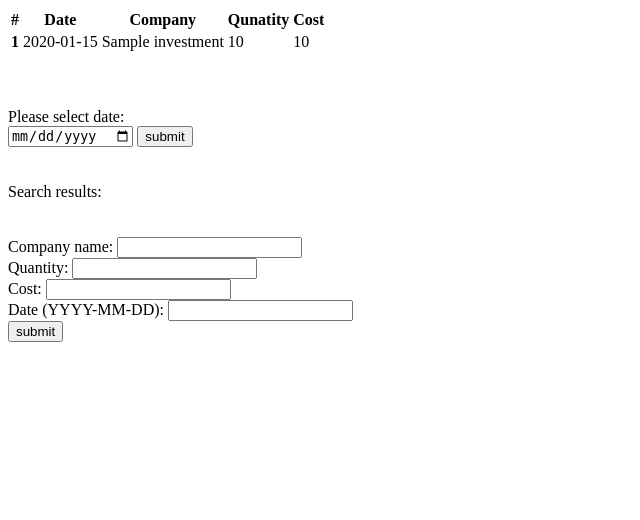
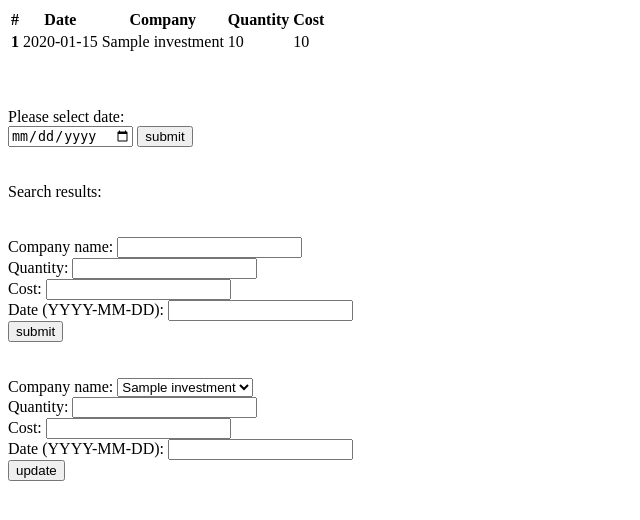
Before and after one commit to naho18/C-portfolio, a Flask app: a page that uses templates/base.html in a window 1280 px wide. Shown: the top 520 px of the page, without its empty margins (0-640 px from the left). Run offline with Flask 2, Linux system fonts and the light colour scheme; tables that the repository leaves empty hold one stand-in row (values such as "Sample post"); some libraries are stand-ins or nearby versions.

Commit message:
revised add inv function, added update function

```diff
--- a/server.py
+++ b/server.py
@@ -61,7 +61,6 @@ def register_user():
 def login_check():
     """Validates user info, takes user to home page"""
 
-    # Get user email & password from form
     user_email = request.form['email']
     user_password = request.form['password']
 
@@ -102,13 +101,6 @@ def display_homepage(user_id):
 
     user_inv = (UserInv.query.filter_by(user_id=user_id)).all()
 
-    # current_inv = []
-
-    # list of all user's investments
-    # for item in user_inv:
-    #     current_inv.append({'company': item.inv.company_name, 'quantity':
-    #         item.inv.quantity, 'cost': item.inv.cost})
-
     return render_template('user-homepage.html',
                             user_inv=user_inv)
 
@@ -118,7 +110,6 @@ def find_by_date():
     """Returns the state of all investments on a given date"""
 
     input_date = request.args.get('date')
-    print 'input date', input_date
 
     user_id = session['user']
     user_inv = (UserInv.query.filter_by(user_id=user_id)).all()
@@ -127,41 +118,71 @@ def find_by_date():
 
     for item in user_inv:
         if str(item.inv.date_of_investment) == input_date:
-            inv_by_date.append({'company': item.inv.company_name, 'quantity':
-                item.inv.quantity, 'cost': item.inv.cost})
-
-    print 'inv by date', inv_by_date
-
-    # inv_results = str(inv_by_date)
+            inv_by_date.append({"company": item.inv.company_name,
+                                "quantity": item.inv.quantity,
+                                "cost": item.inv.cost})
+    print inv_by_date
 
     return jsonify(inv_by_date)
 
 
-@app.route('/add-investment.json', methods=['POST'])
+@app.route('/add-investment.json')
 def add_investment():
     """Adds investment and updates database"""
 
-    company_name = request.form['company-name']
+    company_name = request.args.get('company-name')
     date_of_entry = datetime.datetime.today().strftime('%Y-%m-%d')
 
-    input_quantity = request.form['quantity']
-    # quantity = int(str(input_quantity).replace(',', ''))
+    input_quantity = request.args.get('quantity')
+    quantity = int(str(input_quantity).replace(',', ''))
 
-    input_cost = request.form['cost']
-    # cost = int(str(input_cost).replace(',', ''))
-    date_of_investment = request.form['inv-date']
+    input_cost = request.args.get('cost')
+    cost = int(str(input_cost).replace(',', ''))
 
-    print 'doi ', date_of_investment
+    date_of_investment = request.args.get('date')
 
-    # new_inv = Investment(date_of_investment=date_of_investment,
-    #     company_name=company_name, quantity=quantity, cost=cost)
+    new_inv = Investment(date_of_entry=date_of_entry,
+                        date_of_investment=date_of_investment,
+                        company_name=company_name,
+                        quantity=quantity,
+                        cost=cost)
 
-    # db.session.add(new_inv)
-    # db.session.commit()
+    db.session.add(new_inv)
+    db.session.commit()
+
+    user_id = session['user']
+    new_inv_id = new_inv.inv_id
+
+
+    new_userinv = UserInv(inv_id=new_inv_id,
+                            user_id=user_id)
+    db.session.add(new_userinv)
+    db.session.commit()
 
     return jsonify('investment added!')
 
 
+@app.route('/update-investment.json')
+def update_investment():
+    """Updates investment in database"""
+
+    user_id = session['user']
+    inv_id = request.args.get('update-inv')
+    input_quantity = request.args.get('quantity')
+    quantity = int(str(input_quantity).replace(',', ''))
+    input_cost = request.args.get('cost')
+    cost = int(str(input_cost).replace(',', ''))
+    date_of_investment = request.args.get('inv-date')
+
+    # Query selected investment to update
+    updated_inv = Investment.query.get(inv_id)
+    updated_inv.quantity = quantity
+    updated_inv.cost = cost
+    updated_inv.date_of_investment = date_of_investment
+
+    db.session.commit()
+
+    return redirect('/user-%s' % user_id)
 
 ##############################################################################
 
--- a/static/add-inv.js
+++ b/static/add-inv.js
@@ -2,14 +2,13 @@
 "use strict";
 
     function addNewInv(results) {
-        // display investment by date
-        console.log('hello');
         console.log(results);
-
+        window.location.reload();
     }
 
     function addInv(evt) {
         evt.preventDefault();
+
         let formInputs = {
             "company-name": $("#company-name").val(),
             "quantity": $("#quantity").val(),
@@ -17,7 +16,7 @@
             "date": $("#inv-date").val(),
         };
 
-        $.post("/add-investment.json",
+        $.get("/add-investment.json",
                formInputs,
                addNewInv);
     }
--- a/static/search-inv.js
+++ b/static/search-inv.js
@@ -4,7 +4,8 @@
     function displayInv(results) {
         // display investment by date
         console.log(results);
-        var str = JSON.stringify(results, null, 2);
+
+        var str = JSON.stringify(results, null, '\t');
         $('#search-results').html(str);
 
 
--- a/templates/base.html
+++ b/templates/base.html
@@ -2,7 +2,6 @@
 <html>
 <head>
     <title>C-Portfolio</title>
-
 
   <!-- bootstrap -->
 
@@ -11,12 +10,9 @@
 {% block styles %}
 {% endblock %}
 
-
   <!-- JavaScript/jQuery -->
   <script src="https://code.jquery.com/jquery-3.2.1.min.js"></script>
   <script type="text/javascript" src="https://d3js.org/d3.v4.min.js"></script>
-
-
 
 </head>
 
@@ -24,6 +20,5 @@
 
     {% block content %} CONTENT HERE {% endblock %}
 
-  </div>
 </body>
 </html>
--- a/templates/user-homepage.html
+++ b/templates/user-homepage.html
@@ -15,7 +15,7 @@
                   <th scope="col">#</th>
                   <th scope="col">Date</th>
                   <th scope="col">Company</th>
-                  <th scope="col">Qunatity</th>
+                  <th scope="col">Quantity</th>
                   <th scope="col">Cost</th>
                 </tr>
               </thead>
@@ -40,7 +40,6 @@
 
       <!-- search, find investment by date -->
 
-
         <div id='search-inv'>
           <form id='search-inv-form'>
             Please select date:<br>
@@ -52,7 +51,6 @@
         <br><br>
         <div id='search-results'>
           Search results: <br>
-
         </div>
 
         <script type=text/javascript src="{{
@@ -61,21 +59,40 @@
 
 
       <!-- add investment -->
-        <div id='add-inv'>
-          <form id='add-inv-form'>
-            Company name: <input type="text" id='company-name'><br>
-            Quantity: <input type="text" id='quantity'><br>
-            Cost: <input type="text" id='cost'><br>
-            Date (YYYY-MM-DD): <input type="text" id="invdate"><br>
-            <input id='add-inv-btn' type='submit' value='submit'>
-          </form>
-        </div>
+
+      <div id='add-inv'>
+        <form id='add-inv-form'>
+          Company name: <input type="text" id="company-name"><br>
+          Quantity: <input type="text" id="quantity"><br>
+          Cost: <input type="text" id="cost"><br>
+          Date (YYYY-MM-DD): <input type="text" id="inv-date"><br>
+          <input id="add-inv-btn" type="submit" value="submit">
+        </form>
+      </div>
 
         <script type=text/javascript src="{{
           url_for('static', filename='add-inv.js') }}"></script>
+          <br><br>
 
 
       <!-- update -->
 
+      <div id="select-inv">
+      <form action='/update-investment.json' id="select-inv-form">
+        Company name:
+          <select id="update-inv" name="update-inv">
+            {% for item in user_inv %}
+                <option value="{{item.inv.inv_id}}">{{ item.inv.company_name }}</option>
+            {% endfor %}
+          </select>
+          <br>
+          Quantity: <input type="text" id="quantity" name="quantity"><br>
+          Cost: <input type="text" id="cost" name="cost"><br>
+          Date (YYYY-MM-DD): <input type="text" id="inv-date" name="inv-date"><br>
+        <input id='select-inv-btn' type='submit' value='update'>
+      </form>
+      </div>
+      <br>
+
 
 {% endblock %}
```
